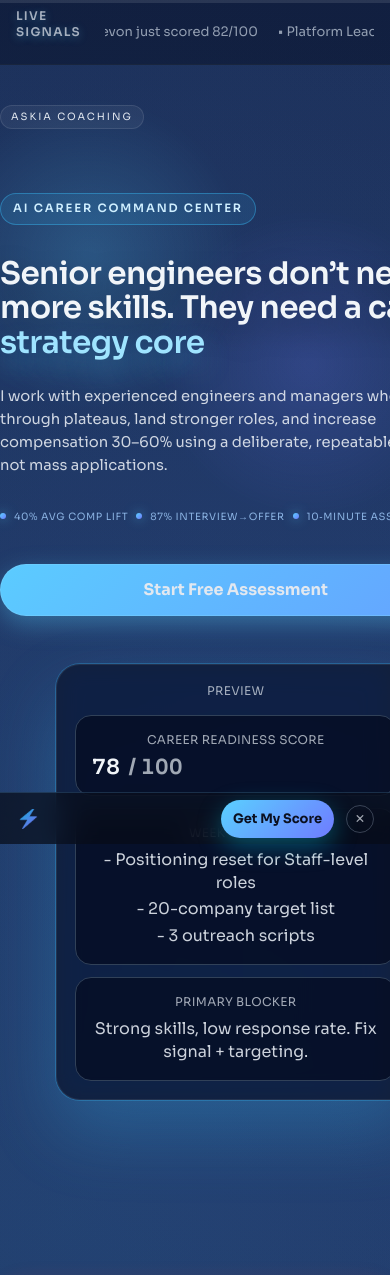
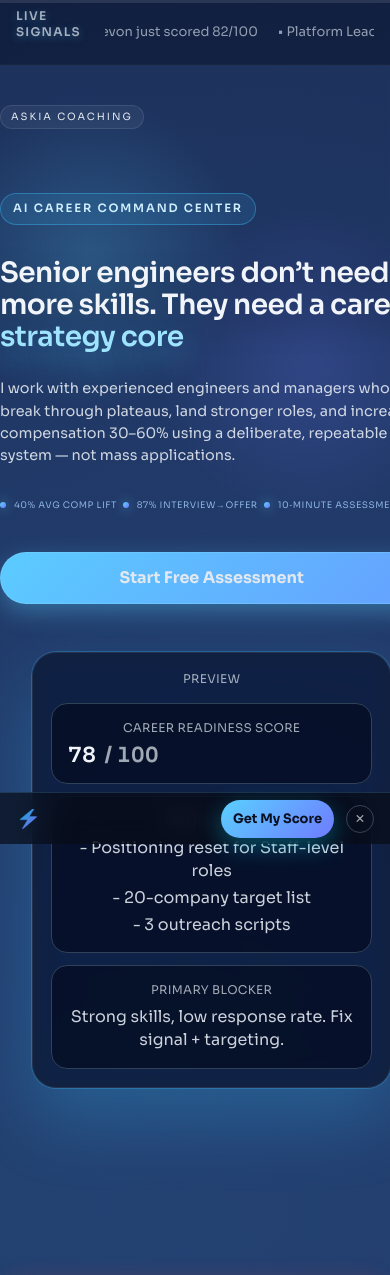
Before and after one commit to machinesandcloud/job-search-system, a Next.js app: page /job-search-system in a window 390 px wide. Shown: the top 1275 px of the page. Built offline with nearby package versions, Linux system fonts and the light colour scheme; no server answers.

Commit message:
Fit hero and center preview on mobile

```diff
--- a/src/app/globals.css
+++ b/src/app/globals.css
@@ -1536,17 +1536,17 @@
   }
 
   .cmd-hero-title {
-    font-size: 1.95rem;
-    line-height: 1.12;
+    font-size: 1.75rem;
+    line-height: 1.15;
   }
 
   .cmd-hero-lede {
-    font-size: 0.92rem;
+    font-size: 0.9rem;
   }
 
   .cmd-hero-highlights {
-    gap: 8px;
-    font-size: 10px;
+    gap: 6px;
+    font-size: 9px;
     justify-content: flex-start;
     letter-spacing: 0.06em;
   }
@@ -1561,7 +1561,7 @@
   }
 
   .cmd-preview {
-    margin-bottom: 96px;
+    margin-bottom: 104px;
   }
 
   .cmd-system-grid {
@@ -1732,11 +1732,11 @@
 
 @media (max-width: 380px) {
   .cmd-hero-title {
-    font-size: 1.75rem;
+    font-size: 1.6rem;
   }
 
   .cmd-hero-lede {
-    font-size: 0.86rem;
+    font-size: 0.84rem;
   }
 
   .book-call-cta {
--- a/src/app/job-search-system/page.tsx
+++ b/src/app/job-search-system/page.tsx
@@ -158,7 +158,7 @@
             </div>
           </div>
 
-          <div data-preview-card className="cmd-panel cmd-glow cmd-preview rounded-3xl p-4 text-center sm:p-6 sm:text-left">
+          <div data-preview-card className="cmd-panel cmd-glow cmd-preview mx-auto w-full max-w-md rounded-3xl p-4 text-center sm:mx-0 sm:max-w-none sm:p-6 sm:text-left">
             <p className="text-xs uppercase tracking-wide text-slate-400">Preview</p>
             <div className="mt-4 grid gap-3">
               <div className="rounded-2xl border border-slate-700 bg-slate-950/60 p-4">
```
